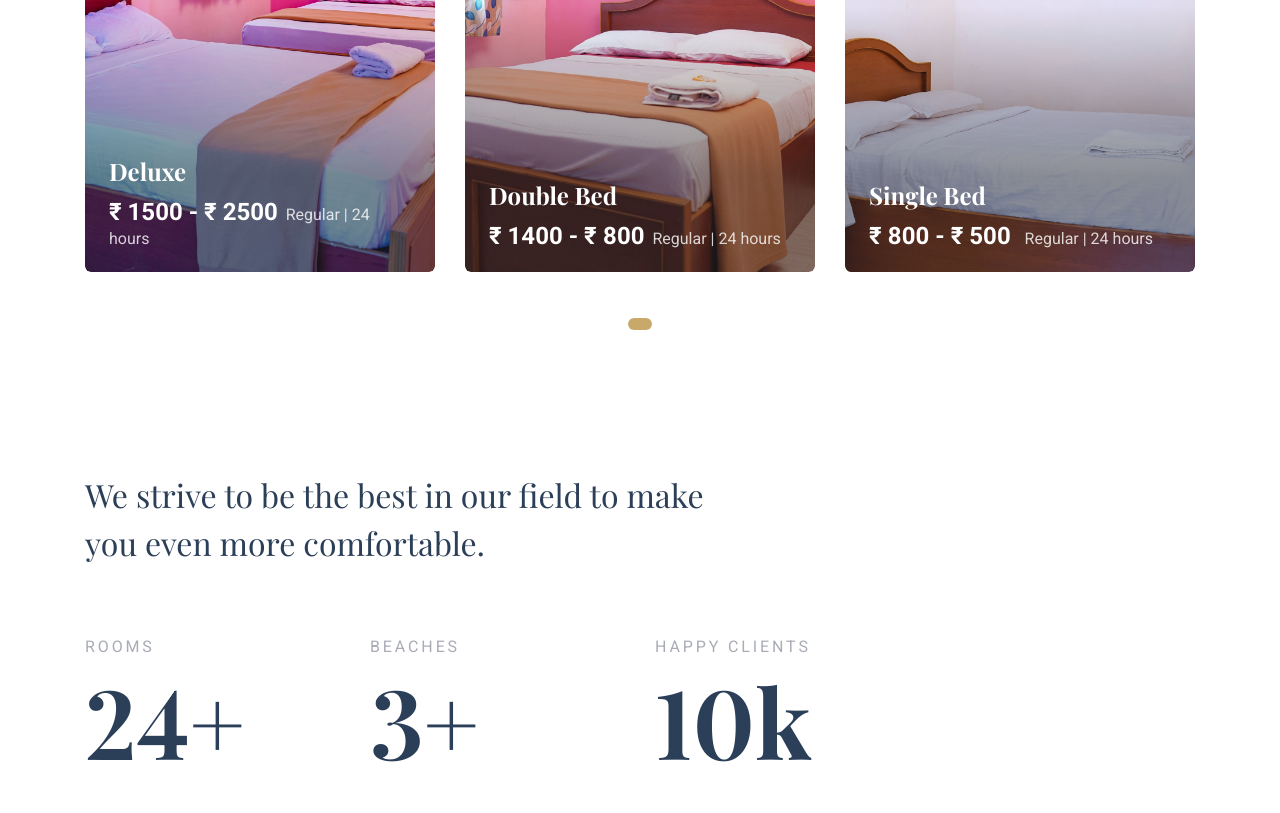
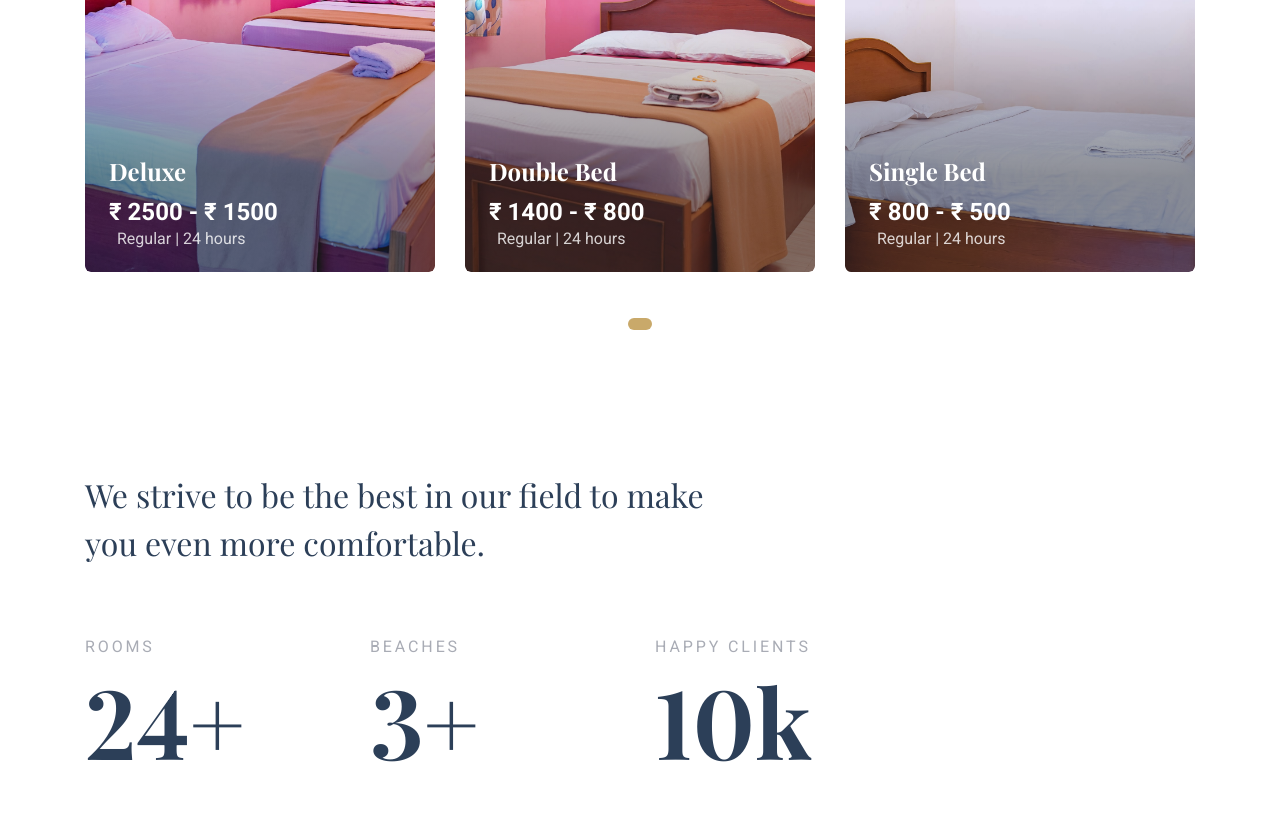
Before and after one commit to sahana8549/kalyani_international, a plain HTML site: page index.html in a window 1280 px wide. Shown: the part 1877-2690 px from the top of the page. Drawn offline with nearby package versions, Linux system fonts and the light colour scheme; files whose address does not match are found by name; a web font is replaced by a local one.

Commit message:
COST UPDATED

```diff
--- a/index.html
+++ b/index.html
@@ -261,12 +261,11 @@
 								<span class="badge">Popular</span>
 								<figure class="itemRoom__img-wrap">
 									<a class="itemRoom__link" href="room_details_4.html">
-										<img class="cover" src="assets/images/image_room_Deluxe/1.jpg" alt="room" />
-									</a>
+										<img class="cover" src="assets/images/image_room_Deluxe/1.jpg" alt="room" /></a>
 								</figure>
 								<div class="itemRoom__details">
 									<h4 class="title title--h4">Deluxe</h4>
-									<div class="itemRoom__price">₹ 1500 - ₹ 2500<span>Regular | 24 hours</span></div>
+									<div class="itemRoom__price">₹ 2500 - ₹ 1500<br><span>Regular | 24 hours</span></div>
 								</div>
 							</div>
 
@@ -274,12 +273,11 @@
 							<div class="itemRoom itemRoom__portrait swiper-slide">
 								<figure class="itemRoom__img-wrap">
 									<a class="itemRoom__link" href="room_details_3.html">
-										<img class="cover" src="assets/images/image_room_Double-bed/1.jpg" alt="room" />
-									</a>
+										<img class="cover" src="assets/images/image_room_Double-bed/1.jpg" alt="room" /></a>
 								</figure>
 								<div class="itemRoom__details">
 									<h4 class="title title--h4">Double Bed</h4>
-									<div class="itemRoom__price">₹ 1400 - ₹ 800<span>Regular | 24 hours</span></div>
+									<div class="itemRoom__price">₹ 1400 - ₹ 800 <br><span>Regular | 24 hours</span></div>
 								</div>
 							</div>
 
@@ -287,12 +285,12 @@
 							<div class="itemRoom itemRoom__portrait swiper-slide">
 								<figure class="itemRoom__img-wrap">
 									<a class="itemRoom__link" href="room_details_2.html">
-										<img class="cover" src="assets/images/image_room_Single-bed/6.jpg" alt="room" />
-									</a>
+										<img class="cover" src="assets/images/image_room_Single-bed/6.jpg" alt="room" /></a>
 								</figure>
 								<div class="itemRoom__details">
 									<h4 class="title title--h4">Single Bed</h4>
-									<div class="itemRoom__price">₹ 800 - ₹ 500 <span>Regular | 24 hours</span></div>
+									<div class="itemRoom__price">₹ 800 - ₹ 500 <br><span>Regular | 24 hours</span>
+									</div>
 								</div>
 							</div>
 
```
